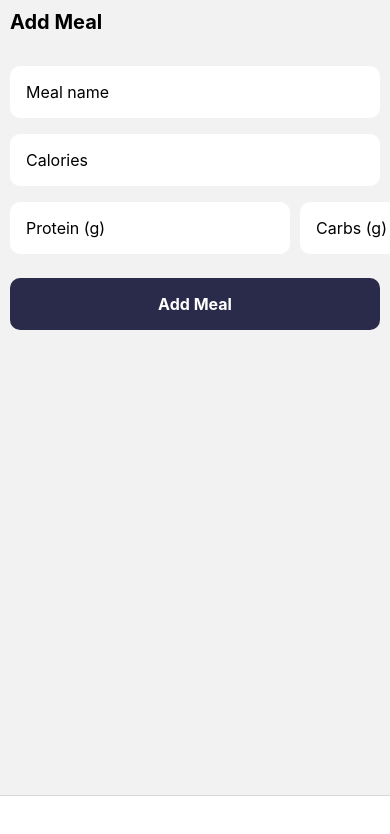
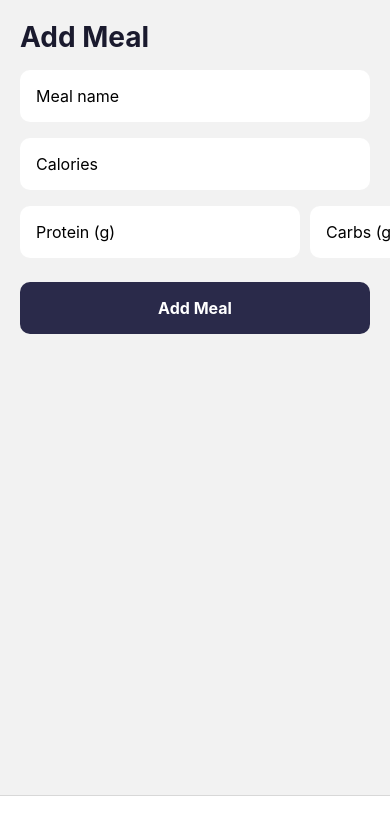
Before and after one commit to Shameer-U/MacrosTracker, a React Native app: screen /add-meals in a window 390 px wide. Shown: the top 834 px of the page. Built offline with nearby package versions, Linux system fonts and the light colour scheme; some icons are missing.

Commit message:
manage global styles and colors

```diff
--- a/components/MealItem.tsx
+++ b/components/MealItem.tsx
@@ -1,5 +1,6 @@
 import { Alert, StyleSheet, Text, TouchableOpacity } from 'react-native';
 import { deleteMeal } from '../storage/meals';
+import { colors } from '../styles/global';
 
 type MealItemProps = {
   id: string;
@@ -46,7 +47,7 @@ export default function MealItem({
 
 const styles = StyleSheet.create({
   container: {
-    backgroundColor: '#2a2a4a',
+    backgroundColor: colors.surface,
     borderRadius: 10,
     padding: 16,
     marginBottom: 10,
@@ -54,11 +55,11 @@ const styles = StyleSheet.create({
   name: {
     fontSize: 16,
     fontWeight: '600',
-    color: '#fff',
+    color: colors.text,
   },
   macros: {
     fontSize: 13,
-    color: '#ccc',
+    color: colors.textSecondary,
     marginTop: 4,
   },
 });
--- a/screens/AddMeals.tsx
+++ b/screens/AddMeals.tsx
@@ -11,6 +11,7 @@ import {
 import { useNavigation } from '@react-navigation/native';
 import { BottomTabNavigationProp } from '@react-navigation/bottom-tabs';
 import { addMeal } from '../storage/meals';
+import { globalStyles, colors } from '../styles/global';
 
 type RootTabParamList = {
   home: undefined;
@@ -51,8 +52,8 @@ export default function AddMeals() {
   };
 
   return (
-    <View style={styles.container}>
-      <Text style={styles.header}>Add Meal</Text>
+    <View style={globalStyles.container}>
+      <Text style={globalStyles.title}>Add Meal</Text>
 
       <TextInput
         style={styles.input}
@@ -105,20 +106,12 @@ export default function AddMeals() {
 }
 
 const styles = StyleSheet.create({
-  container: {
-    padding: 10,
-  },
-  header: {
-    fontSize: 20,
-    fontWeight: 'bold',
-    marginBottom: 16,
-  },
   input: {
     padding: 16,
     borderRadius: 10,
     fontSize: 16,
     marginTop: 16,
-    backgroundColor: '#fff',
+    backgroundColor: colors.text,
   },
   row: {
     flexDirection: 'row',
@@ -128,7 +121,7 @@ const styles = StyleSheet.create({
     flex: 1,
   },
   button: {
-    backgroundColor: '#2a2a4a',
+    backgroundColor: colors.surface,
     padding: 16,
     borderRadius: 10,
     alignItems: 'center',
--- a/screens/Home.tsx
+++ b/screens/Home.tsx
@@ -1,12 +1,6 @@
 import React from 'react';
 import { useCallback, useState } from 'react';
-import {
-  ScrollView,
-  Text,
-  TouchableOpacity,
-  View,
-  StyleSheet,
-} from 'react-native';
+import { ScrollView, Text, View } from 'react-native';
 import { useFocusEffect } from '@react-navigation/native';
 import { getMeals, Meal } from '../storage/meals';
 import { globalStyles } from '../styles/global';
@@ -28,9 +22,7 @@ export default function Home() {
 
   return (
     <ScrollView style={globalStyles.container}>
-      <View style={globalStyles.header}>
-        <Text style={globalStyles.title}>All Meals</Text>
-      </View>
+      <Text style={globalStyles.title}>All Meals</Text>
       <View style={{ marginTop: 30 }}>
         {meals.length === 0 ? (
           <Text style={globalStyles.empty}>No meals logged yet.</Text>
--- a/styles/global.ts
+++ b/styles/global.ts
@@ -1,9 +1,9 @@
 import { StyleSheet } from 'react-native';
 
 export const colors = {
-  header: '#242444',
   surface: '#2a2a4a',
-  text: '#1a1a2e',
+  header: '#1a1a2e',
+  text: '#fff',
   textSecondary: '#a0a0b0',
   alert: '#ff5252',
 };
@@ -11,13 +11,13 @@ export const colors = {
 export const globalStyles = StyleSheet.create({
   container: {
     flex: 1,
-    paddingTop: 60,
+    paddingTop: 20,
     paddingHorizontal: 20,
   },
   title: {
     fontSize: 28,
     fontWeight: 'bold',
-    color: colors.text,
+    color: colors.header,
   },
   sectionTitle: {
     fontSize: 18,
@@ -30,9 +30,4 @@ export const globalStyles = StyleSheet.create({
     color: colors.textSecondary,
     fontSize: 14,
   },
-  header: {
-    flexDirection: 'row',
-    justifyContent: 'space-between',
-    alignItems: 'center',
-  },
 });
```
